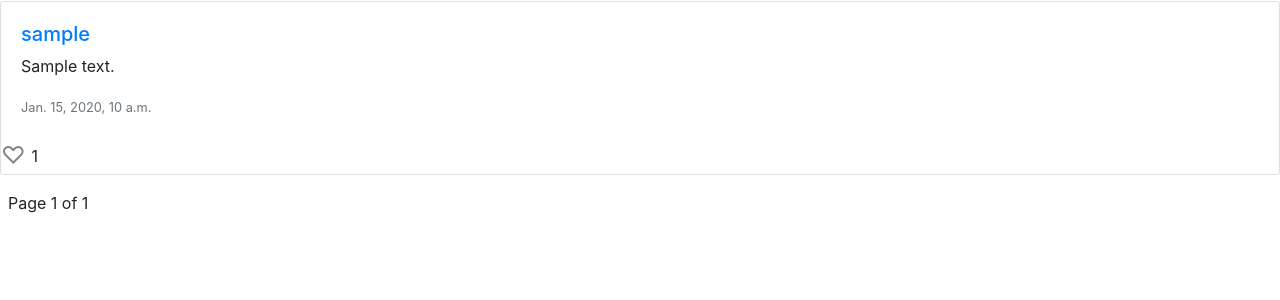
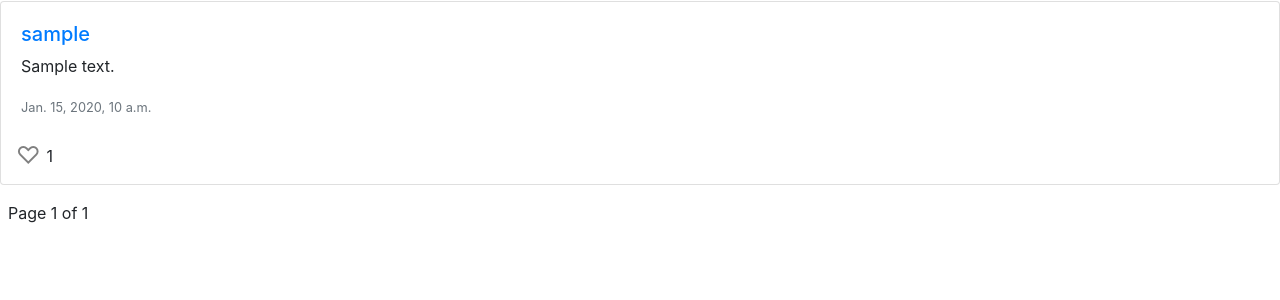
Before and after one commit to xavieralves16/network_project_cs50w, a Django app: page / in a window 1280 px wide. Shown: the part 101-401 px from the top of the page. Run offline with Django 3.2, Linux system fonts and the light colour scheme; tables that the repository leaves empty hold one stand-in row (values such as "Sample post"); some libraries are stand-ins or nearby versions.

Commit message:
Updated index for js integration on likes

```diff
--- a/network/templates/network/index.html
+++ b/network/templates/network/index.html
@@ -17,38 +17,38 @@
 
 <div>
     {% for post in posts %}
-
+        <!-- Each post card -->
         <div class="card mb-2" data-post-id="{{ post.id }}">
             <div class="card-body">
                 <h5>
                     <a href="{% url 'profile' post.user.username %}">{{ post.user.username }}</a>
                 </h5>
 
-
+                <!-- post content -->
                 <p class="post-content">{{ post.content }}</p>
                 <small class="text-muted">{{ post.timestamp }}</small>
 
+                <!-- Edit button (only for owner) -->
                 {% if user == post.user %}
                     <button class="btn btn-sm btn-link edit-btn">Edit</button>
                 {% endif %}
             </div>
 
-            <div style="display: flex; align-items: center; gap: 6px;">
-                <form action="{% url 'like_post' post.id %}" method="post" style="margin: 0;">
-                    {% csrf_token %}
-                    <button type="submit" style="border: none; background: none; cursor: pointer; padding: 0;">
-                        {% if user in post.likes.all %}
-                            <span style="font-size: 1.5rem; color: red;">♡</span>
-                        {% else %}
-                            <span style="font-size: 1.5rem; color: grey;">♡</span>
-                        {% endif %}
-                    </button>
-                </form>
-                <span>{{ post.like_count }}</span>
+            <!-- Like/Unlike section -->
+            <div class="like-section" data-post-id="{{ post.id }}" style="display: flex; align-items: center; gap: 6px; margin: 0 0 10px 15px;">
+                <button class="like-btn" style="border: none; background: none; cursor: pointer; padding: 0;">
+                    {% if user in post.likes.all %}
+                        <span class="heart" style="font-size: 1.5rem; color: red;">♡</span>
+                    {% else %}
+                        <span class="heart" style="font-size: 1.5rem; color: grey;">♡</span>
+                    {% endif %}
+                </button>
+                <span class="like-count">{{ post.like_count }}</span>
             </div>
         </div>
     {% endfor %}
 
+    <!-- Pagination -->
     <div class="pagination mt-3">
         {% if posts.has_previous %}
             <a href="?page={{ posts.previous_page_number }}" class="btn btn-outline-primary btn-sm">Previous</a>
@@ -62,6 +62,7 @@
     </div>
 </div>
 
-
+<!-- External JS -->
 <script src="{% static 'network/edit.js' %}"></script>
+<script src="{% static 'network/likes.js' %}"></script>
 {% endblock %}
```
